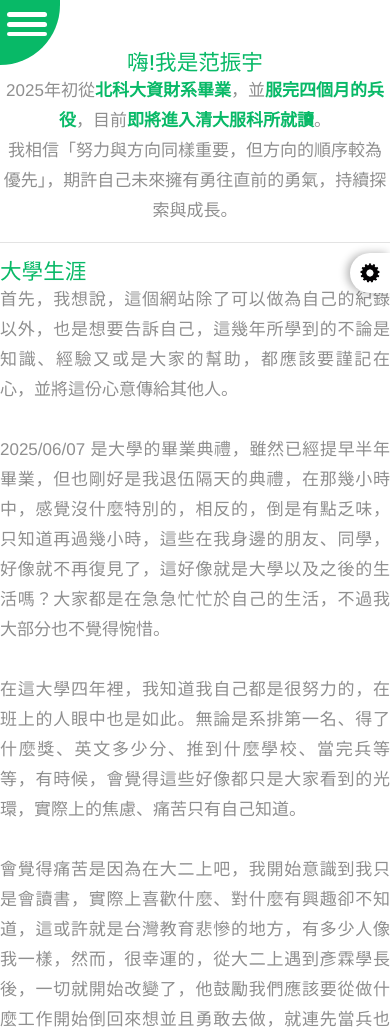
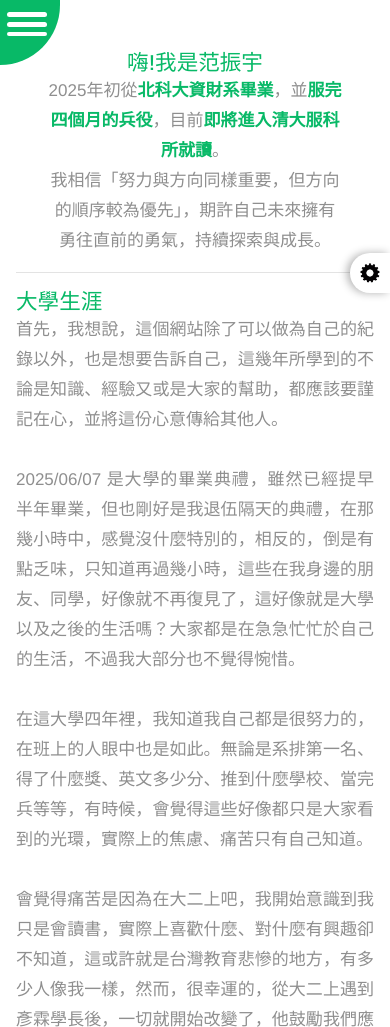
Before and after one commit to ChenYuFan1202/Vick_s_web, a plain HTML site: page index.html in a window 390 px wide. Shown: the top 1027 px of the page. Drawn offline with nearby package versions, Linux system fonts and the light colour scheme.

Commit message:
Add files via upload

```diff
--- a/assets/css/dark.css
+++ b/assets/css/dark.css
@@ -1659,3 +1659,12 @@ p.comment-mes {
         font-size: 20px;
     }
 }
+
+@media (max-width: 768px) {
+  .welcome-sec,
+  .welcome-content,
+  .page-marg {
+    padding-left: 16px;
+    padding-right: 16px;
+  }
+}
--- a/assets/css/style.css
+++ b/assets/css/style.css
@@ -1631,3 +1631,12 @@ p.comment-mes {
         font-size: 20px;
     }
 }
+
+@media (max-width: 768px) {
+  .welcome-sec,
+  .welcome-content,
+  .page-marg {
+    padding-left: 16px;
+    padding-right: 16px;
+  }
+}
```
